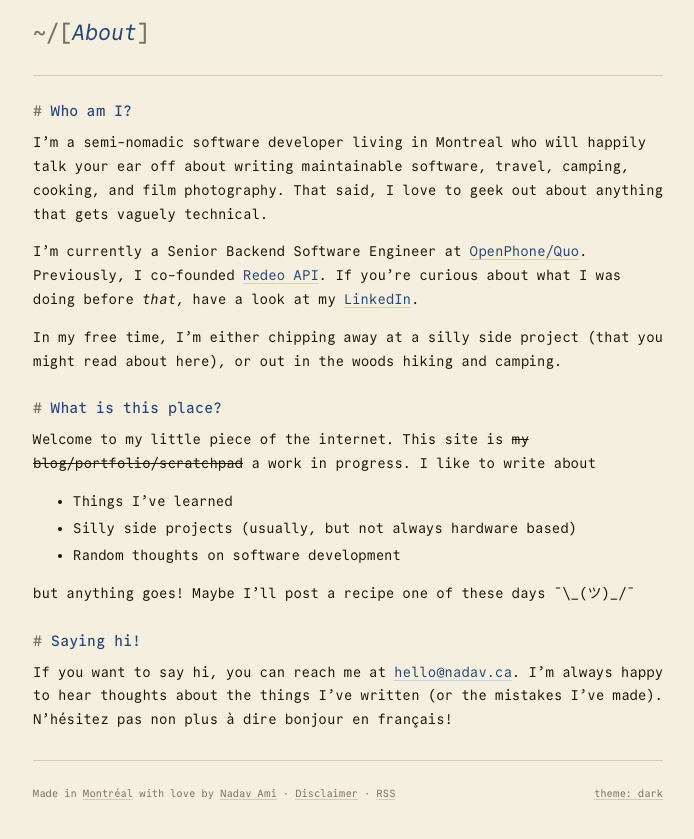
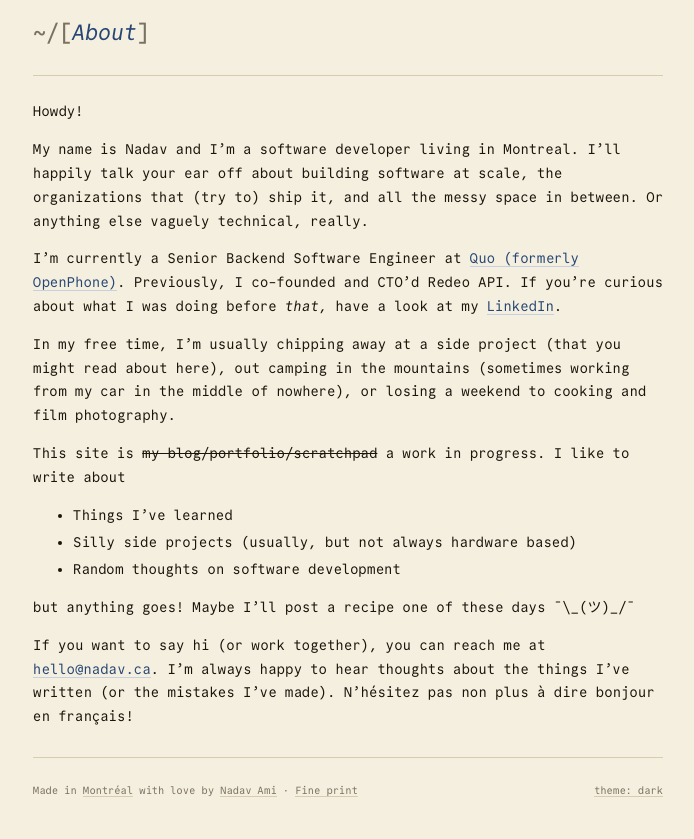
Before and after one commit to nadavami/nadavami.github.io, a Jekyll site: the page built from about.md, in a window 1280 px wide. Shown: the top 839 px of the page, without its empty margins (292-986 px from the left). Built offline with Jekyll 4.4.1, drawn with Linux system fonts in a browser that asks for light colours.

Commit message:
Rewrite copy to be more...me

```diff
--- a/_config.yml
+++ b/_config.yml
@@ -1,5 +1,5 @@
 title: Nadav Ami
-description: Nadav Ami's blog where almost anything goes (but it's usually tech related).
+description: Nadav Ami's slice of web. Almost anything goes, but it's usually tech related.
 url: https://nadav.ca
 analytics_id: G-8KGQRKWX3K
 baseurl: ""
--- a/_includes/footer.html
+++ b/_includes/footer.html
@@ -7,8 +7,7 @@
         <a href="https://github.com/{{ site.author.github }}">GitHub</a>
       {%- else -%}
         Made in <a href="https://en.wikipedia.org/wiki/Montreal" title="Montr&eacute;al">Montr&eacute;al</a> with love by <a href="{{ site.baseurl }}{% link about.md %}" title="who is this guy?">Nadav Ami</a> &middot;
-        <a href="/license/">Disclaimer</a> &middot;
-        <a href="{{ site.baseurl }}{% link atom.xml %}">RSS</a>
+        <a href="/license/">Fine print</a>
       {%- endif -%}
     </small>
     <small>{% include theme-toggle.html %}</small>
--- a/about.md
+++ b/about.md
@@ -6,17 +6,15 @@ sitemap:
   priority: 0.3
 ---
 
-### Who am I?
+Howdy!
 
-I'm a semi-nomadic software developer living in Montreal who will happily talk your ear off about writing maintainable software, travel, camping, cooking, and film photography. That said, I love to geek out about anything that gets vaguely technical.
+My name is Nadav and I'm a software developer living in Montreal. I'll happily talk your ear off about building software at scale, the organizations that (try to) ship it, and all the messy space in between. Or anything else vaguely technical, really.
 
-I'm currently a Senior Backend Software Engineer at [OpenPhone/Quo](https://www.quo.com). Previously, I co-founded [Redeo API](https://redeoapi.com). If you're curious about what I was doing before _that_, have a look at my [LinkedIn](https://linkedin.com/in/{{ site.author.linkedin}}).
+I'm currently a Senior Backend Software Engineer at [Quo (formerly OpenPhone)](https://www.quo.com). Previously, I co-founded and CTO'd Redeo API. If you're curious about what I was doing before _that_, have a look at my [LinkedIn](https://linkedin.com/in/{{ site.author.linkedin}}).
 
-In my free time, I'm either chipping away at a silly side project (that you might read about here), or out in the woods hiking and camping.
+In my free time, I'm usually chipping away at a side project (that you might read about here), out camping in the mountains (sometimes working from my car in the middle of nowhere), or losing a weekend to cooking and film photography.
 
-### What is this place?
-
-Welcome to my little piece of the internet. This site is ~~my blog/portfolio/scratchpad~~ a work in progress. I like to write about
+This site is ~~my blog/portfolio/scratchpad~~ a work in progress. I like to write about
 
 - Things I've learned
 - Silly side projects (usually, but not always hardware based)
@@ -24,6 +22,4 @@ Welcome to my little piece of the internet. This site is ~~my blog/portfolio/scr
 
 but anything goes! Maybe I'll post a recipe one of these days ¯\\\_(ツ)\_/¯
 
-### Saying hi!
-
-If you want to say hi, you can reach me at [hello@nadav.ca](mailto:hello@nadav.ca). I'm always happy to hear thoughts about the things I've written (or the mistakes I've made). N'hésitez pas non plus à dire bonjour en français!
+If you want to say hi (or work together), you can reach me at [hello@nadav.ca](mailto:hello@nadav.ca). I'm always happy to hear thoughts about the things I've written (or the mistakes I've made). N'hésitez pas non plus à dire bonjour en français!
```
Also changed, not shown: index.md (+2 -2 lines), license.md.
